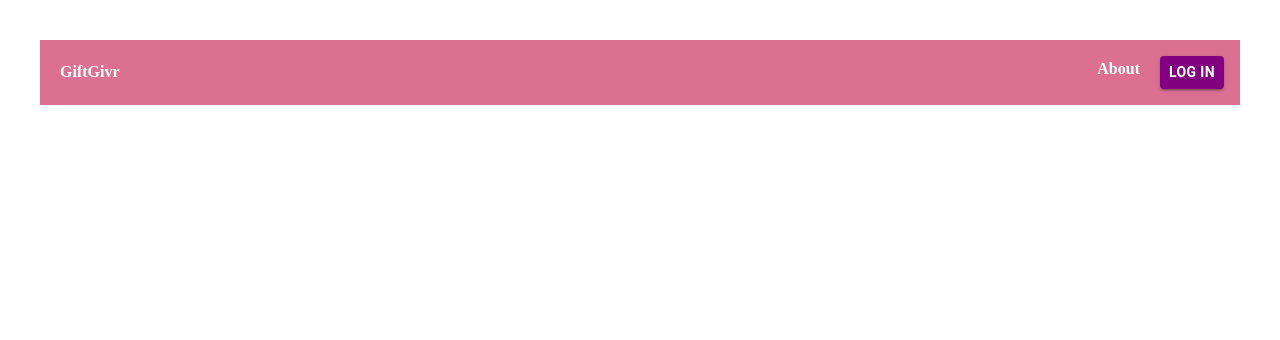
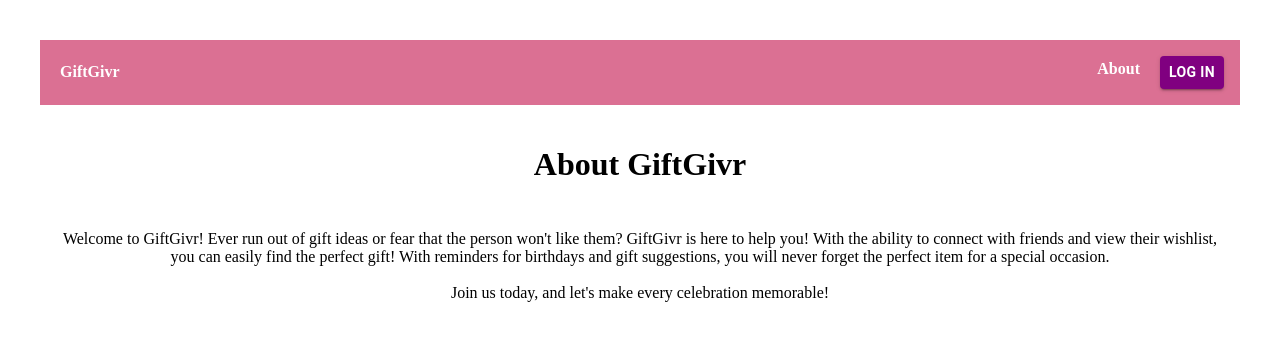
Before and after one commit to AndyNguwin/GiftGivr, a React (Vite) app: page /about in a window 1280 px wide. Shown: the top 340 px of the page. Built offline with nearby package versions, Linux system fonts and the light colour scheme.

Commit message:
added the about page

```diff
--- a/src/App.tsx
+++ b/src/App.tsx
@@ -3,6 +3,7 @@ import './App.css';
 import axios from 'axios';
 import { Routes, Route, BrowserRouter } from 'react-router-dom'; // Router import
 import Home from './pages/Home';
+import About from './pages/About';
 
 import Navbar from './components/Navbar';
 
@@ -17,6 +18,7 @@ function App() {
     <BrowserRouter> {/* This should be the only Router wrapping your app */}
       <Routes>
         <Route path="/" element={<Home />} />
+        <Route path="/about" element={<About />} />
       </Routes>
     </BrowserRouter></>
   );
--- /dev/null
+++ b/src/pages/About.css
@@ -0,0 +1,9 @@
+/* About.css */
+.about-container {
+    display: flex;
+    justify-content: space-between; /* Space between content and image */
+    flex-direction: column;
+    align-items: stretch;
+    padding: 20px;
+    gap:10px;
+  }
--- /dev/null
+++ b/src/pages/About.tsx
@@ -0,0 +1,21 @@
+// About.tsx
+import React from 'react';
+import './About.css';
+
+const About: React.FC = () => {
+  return (
+    <div className="about-container">
+      <h1>About GiftGivr</h1>
+      <p>Welcome to GiftGivr! Ever run out of gift ideas or fear that the person won't like them?
+        GiftGivr is here to help you! With the ability to connect with friends and view their wishlist,
+        you can easily find the perfect gift! With reminders for birthdays and gift suggestions,
+        you will never forget the perfect item for a special occasion.
+        <br />
+        <br />
+        Join us today, and let's make every celebration memorable!
+      </p>
+    </div>
+  );
+}
+
+export default About;
--- a/src/pages/Home.css
+++ b/src/pages/Home.css
@@ -5,7 +5,7 @@
   flex-direction: column;
   align-items: stretch;
   padding: 20px;
-  gap:20px;
+  gap:10px;
 }
 .home-content {
   max-width: 500px;
```
